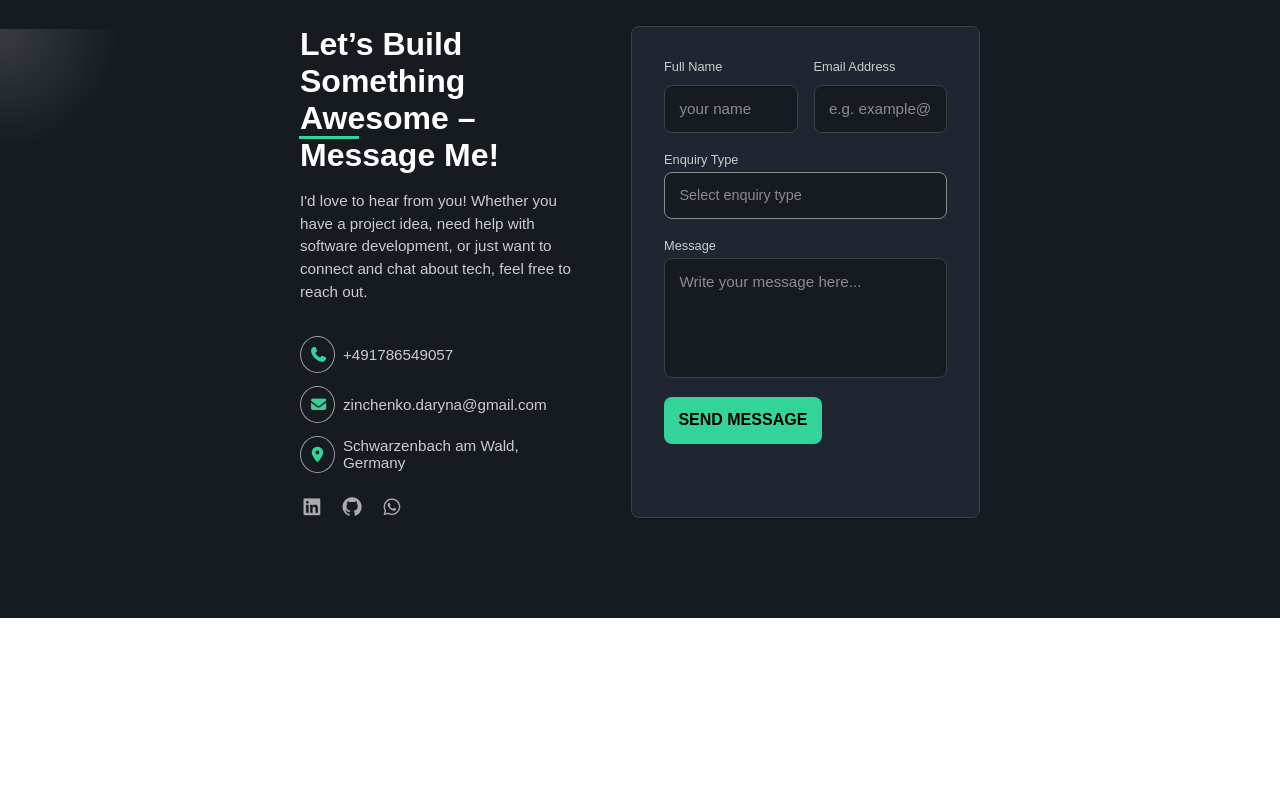
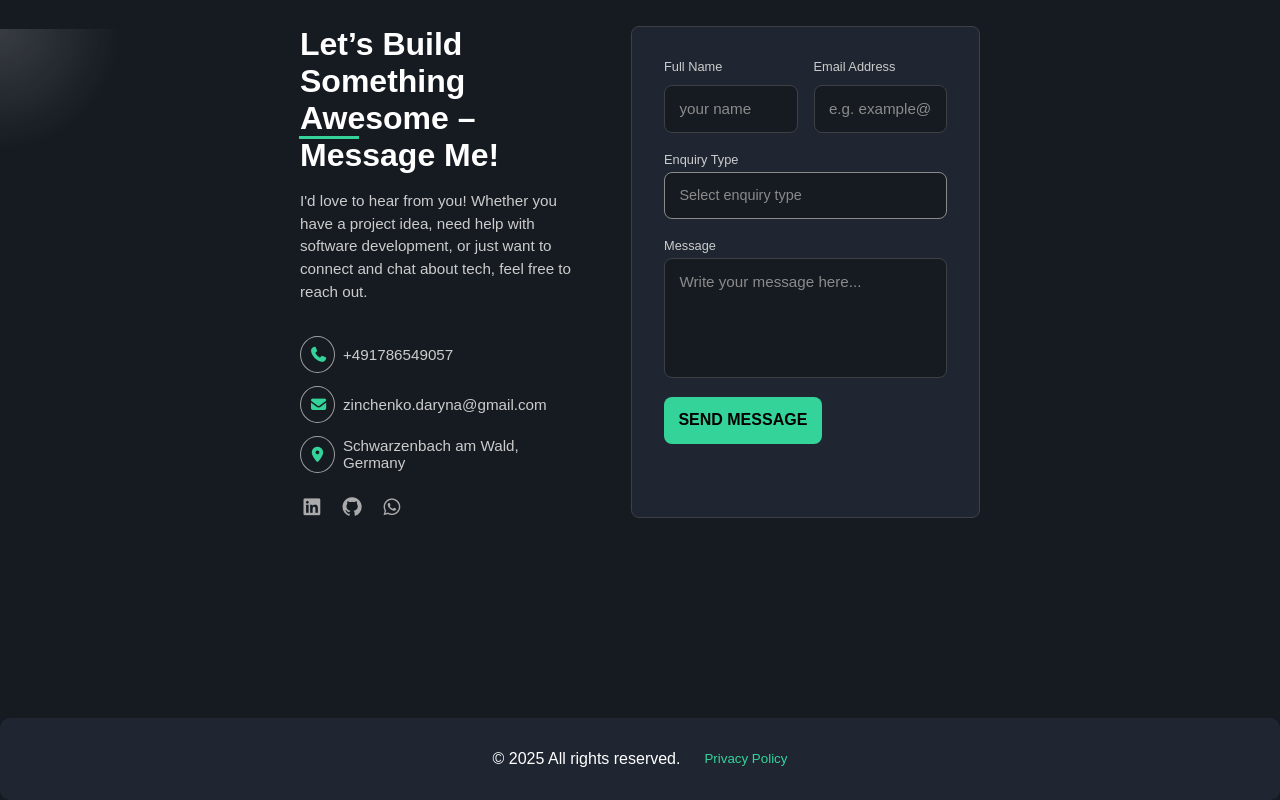
Before and after one commit to darynazin/portfolio, a React (Vite) app: page / in a window 1280 px wide. Shown: the part 3971-4771 px from the top of the page. Before the commit the page ends 4589 px from the top, so only its background shows below. Built offline with nearby package versions, Linux system fonts and the light colour scheme.

Commit message:
add footer component with privacy policy

```diff
--- a/src/App.tsx
+++ b/src/App.tsx
@@ -6,6 +6,7 @@ import Stack from './components/Stack/Stack'
 import Projects from './components/Projects/Projects'
 import Contacts from './components/Contacts/Contacts'
 import Layout from './components/Layout/Layout'
+import Footer from './components/Footer/Footer'
 
 function App() {
 
@@ -17,6 +18,7 @@ function App() {
       <Stack />
       <Projects />
       <Contacts />
+      <Footer />
     </Layout>
   )
 }
--- /dev/null
+++ b/src/components/Footer/Footer.scss
@@ -0,0 +1,97 @@
+.footer {
+  background-color: #232b36c2; // main footer background
+  text-align: center;
+  display: flex;
+  justify-content: center;
+  align-items: center;
+  gap: 1.5rem;
+  flex-wrap: wrap;
+  color: #ffffff;
+  font-size: 0.95rem;
+  padding: 2rem;
+  border-radius: 10px;
+  margin-top: 100px;
+
+  .footer-link {
+    background: none;
+    border: none;
+    color: #34d399;
+    cursor: pointer;
+    font-weight: 500;
+    text-decoration: none;
+    transition: all 0.3s ease;
+
+    &:hover {
+      text-decoration: underline;
+    }
+  }
+
+  p {
+    margin: 0;
+  }
+}
+
+.modal-overlay {
+  position: fixed;
+  top: 0;
+  left: 0;
+  width: 100%;
+  height: 100%;
+  background-color: #161b22;
+  display: flex;
+  justify-content: center;
+  align-items: center;
+  z-index: 1000;
+  overflow-y: auto;
+  padding: 2rem;
+}
+
+.modal-content {
+  background-color: #1f2731;
+  padding: 2rem;
+  width: 50%;
+  border-radius: 12px;
+  position: relative;
+  box-shadow: 0 0 20px rgba(0, 0, 0, 0.5);
+
+  h1 {
+    margin-top: 0;
+    margin-bottom: 1.5rem;
+    font-size: 2rem;
+    text-align: center;
+    color: #34d399;
+  }
+
+  h2 {
+    color: #cccccc;
+    margin-top: 1.2rem;
+    margin-bottom: 0.5rem;
+    font-size: 1.2rem;
+  }
+
+  p {
+    line-height: 1.6;
+    margin-bottom: 1rem;
+    color: #cccccc;
+  }
+
+  ul {
+    margin-left: 1.5rem;
+    margin-bottom: 1rem;
+    li {
+      margin-bottom: 0.5rem;
+      color: #cccccc;
+    }
+  }
+}
+
+.close-button {
+  position: absolute;
+  top: 1rem;
+  right: 1rem;
+  background: none;
+  border: none;
+  font-size: 1.8rem;
+  color: #ffffff;
+  cursor: pointer;
+}
--- /dev/null
+++ b/src/components/Footer/Footer.tsx
@@ -0,0 +1,65 @@
+import React, { useState } from "react";
+import './Footer.scss';
+
+function Footer() {
+  const [showPrivacy, setShowPrivacy] = useState(false);
+
+  return (
+    <>
+      <footer className="footer">
+
+          <p>&copy; {new Date().getFullYear()} All rights reserved.</p>
+          <button className="footer-link" onClick={() => setShowPrivacy(true)}>
+            Privacy Policy
+          </button>
+
+      </footer>
+
+      {showPrivacy && (
+        <div className="modal-overlay" onClick={() => setShowPrivacy(false)}>
+          <div className="modal-content" onClick={e => e.stopPropagation()}>
+            <button className="close-button" onClick={() => setShowPrivacy(false)}>×</button>
+            <h1>Privacy Policy</h1>
+
+            <div className="privacy-section">
+              <h2>1. Information I Collect</h2>
+              <p>When you use the contact form on my website, I may collect the following personal information:</p>
+              <ul>
+                <li>Full name</li>
+                <li>Email address</li>
+                <li>Any message or information you provide</li>
+              </ul>
+            </div>
+
+            <div className="privacy-section">
+              <h2>2. How I Use Your Information</h2>
+              <p>The personal information you provide is used only for the purpose of:</p>
+              <ul>
+                <li>Responding to your inquiries or messages</li>
+                <li>Improving my portfolio website</li>
+              </ul>
+              <p>I do not sell, rent, or share your personal information with third parties, except as required by law.</p>
+            </div>
+
+            <div className="privacy-section">
+              <h2>3. Data Storage and Security</h2>
+              <p>Your information is stored securely and only for as long as necessary to respond to your inquiries. I take reasonable precautions to protect your data against unauthorized access, alteration, or disclosure.</p>
+            </div>
+
+            <div className="privacy-section">
+              <h2>4. Cookies and Analytics</h2>
+              <p>I may use cookies and similar technologies to collect non-personal information such as website traffic patterns. This helps me improve user experience. No personal data is linked to analytics data.</p>
+            </div>
+
+            <div className="privacy-section">
+              <h2>5. Changes to this Privacy Policy</h2>
+              <p>I may update this Privacy Policy from time to time. The updated version will be posted on this page with the “Effective Date” updated.</p>
+            </div>
+          </div>
+        </div>
+      )}
+    </>
+  );
+}
+
+export default Footer;
```
